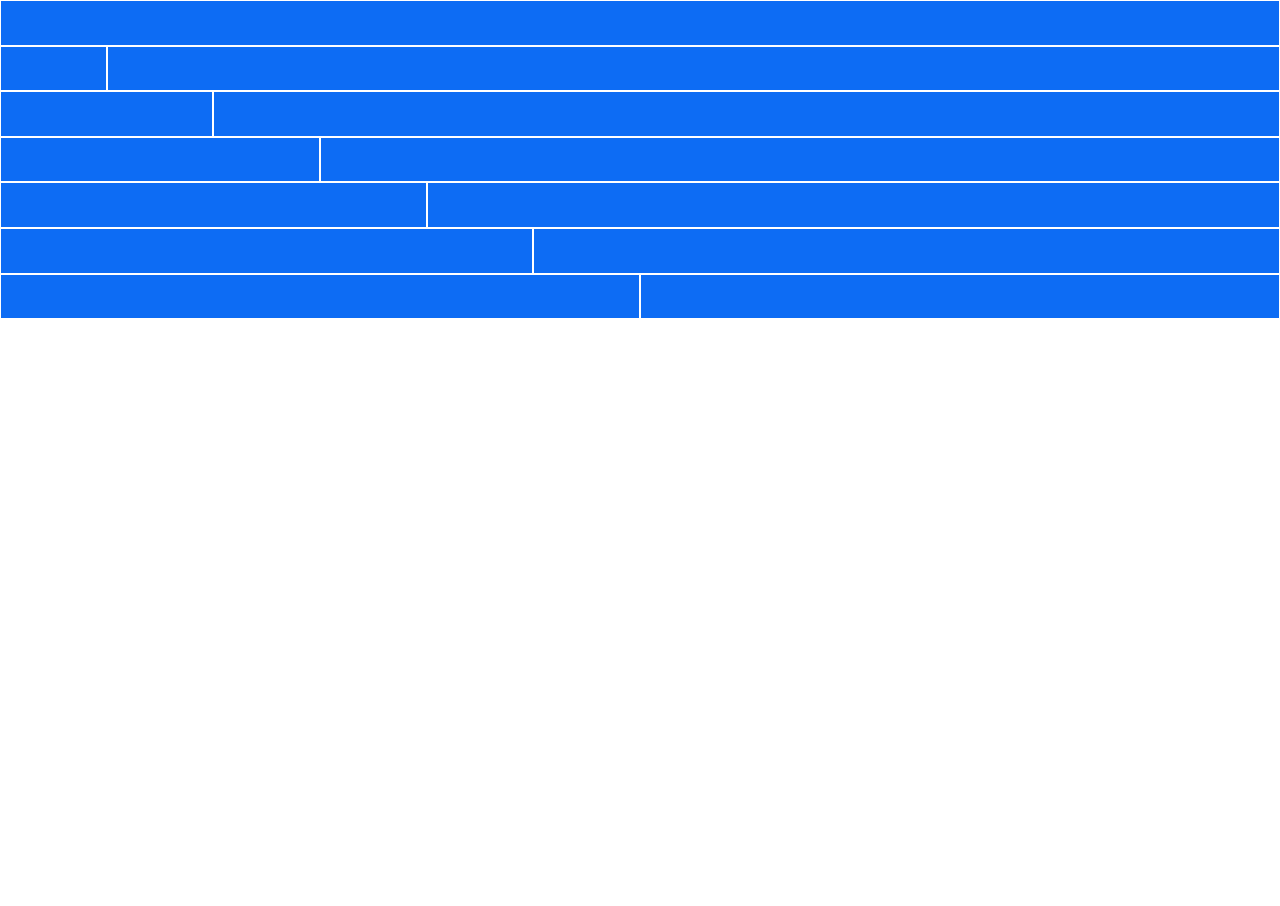
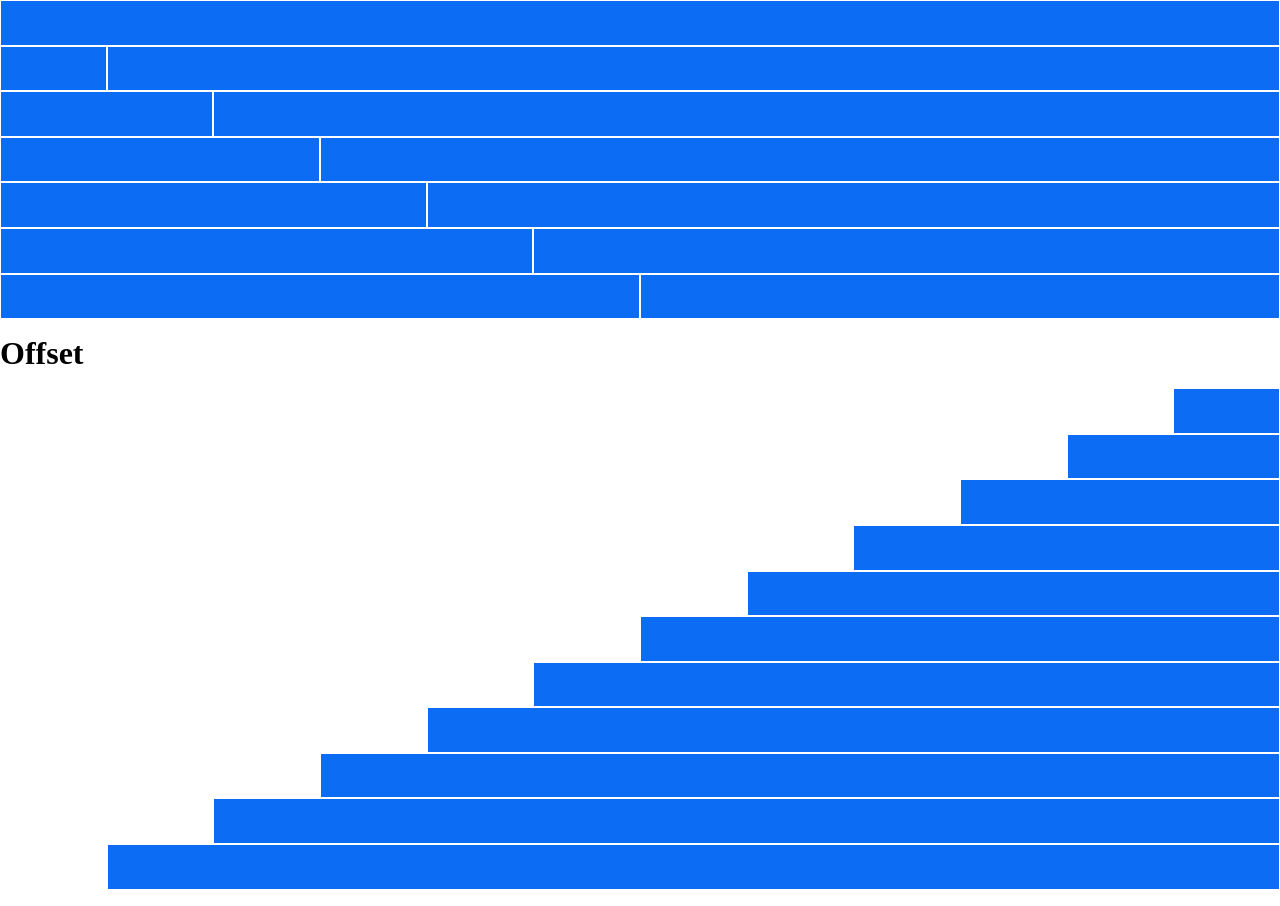
Before and after one commit to Francesco-Rapetti/html-css-12bool, a plain HTML site: page index.html in a window 1280 px wide. Shown: the part 351-1257 px from the top of the page. Before the commit the page ends 800 px from the top, so only its background shows below. Drawn offline with Linux system fonts and the light colour scheme.

Commit message:
Add offset container

```diff
--- a/index.html
+++ b/index.html
@@ -185,5 +185,86 @@
             </div>
         </div>
     </div>
+
+    <h1>Offset</h1>
+
+    <div class="container">
+        <div class="row">
+            <div class="col-lg-offset-11"></div>
+            <div class="col-lg-1">
+                <div class="box blank"></div>
+            </div>
+        </div>
+
+        <div class="row">
+            <div class="col-lg-offset-10"></div>
+            <div class="col-lg-2">
+                <div class="box blank"></div>
+            </div>
+        </div>
+
+        <div class="row">
+            <div class="col-lg-offset-9"></div>
+            <div class="col-lg-3">
+                <div class="box blank"></div>
+            </div>
+        </div>
+
+        <div class="row">
+            <div class="col-lg-offset-8"></div>
+            <div class="col-lg-4">
+                <div class="box blank"></div>
+            </div>
+        </div>
+
+        <div class="row">
+            <div class="col-lg-offset-7"></div>
+            <div class="col-lg-5">
+                <div class="box blank"></div>
+            </div>
+        </div>
+
+        <div class="row">
+            <div class="col-lg-offset-6"></div>
+            <div class="col-lg-6">
+                <div class="box blank"></div>
+            </div>
+        </div>
+
+        <div class="row">
+            <div class="col-lg-offset-5"></div>
+            <div class="col-lg-7">
+                <div class="box blank"></div>
+            </div>
+        </div>
+
+        <div class="row">
+            <div class="col-lg-offset-4"></div>
+            <div class="col-lg-8">
+                <div class="box blank"></div>
+            </div>
+        </div>
+
+        <div class="row">
+            <div class="col-lg-offset-3"></div>
+            <div class="col-lg-9">
+                <div class="box blank"></div>
+            </div>
+        </div>
+
+        <div class="row">
+            <div class="col-lg-offset-2"></div>
+            <div class="col-lg-10">
+                <div class="box blank"></div>
+            </div>
+        </div>
+
+        <div class="row">
+            <div class="col-lg-offset-1"></div>
+            <div class="col-lg-11">
+                <div class="box blank"></div>
+            </div>
+        </div>
+    </div>
 </body>
 </html>
```
